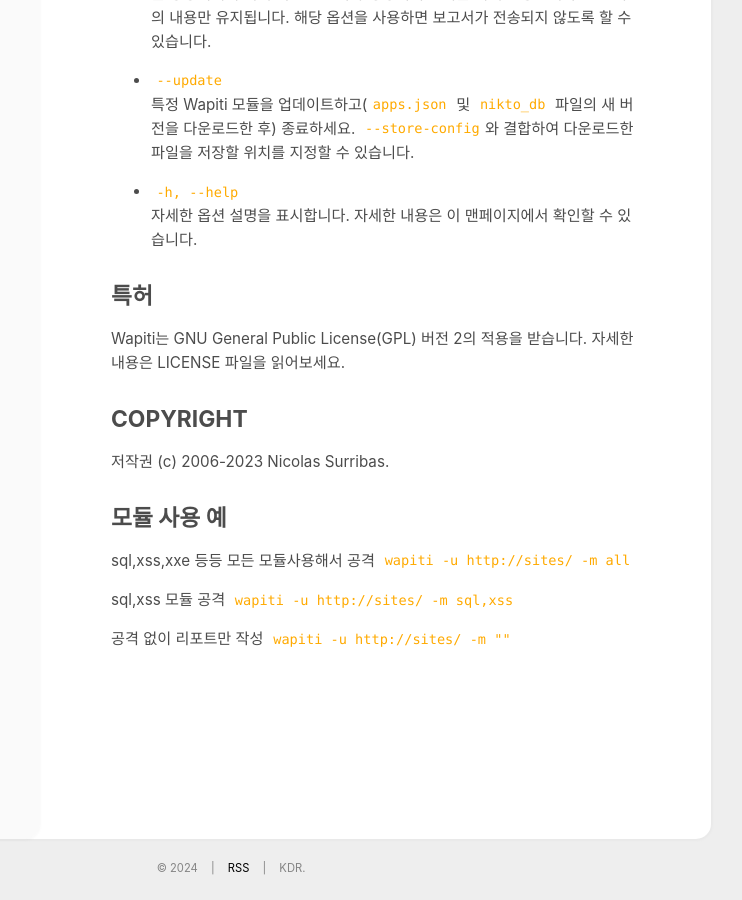
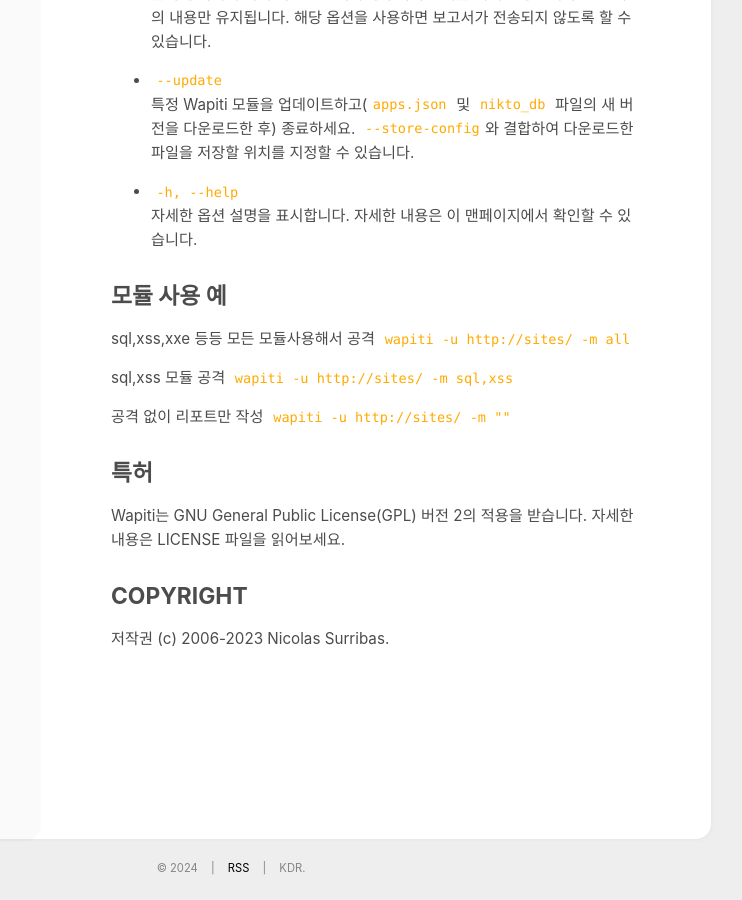
Before and after one commit to ghdudwkd4/ghdudwkd4.github.io, a Jekyll site: the page built from _posts/os/2024-01-15-Kali-Linux-wapiti.md, in a window 1280 px wide and 900 px high, scrolled down 11805 px. Shown: the whole window, without its empty margins (409-1151 px from the left). Built offline with Jekyll 4.4.1, drawn with Linux system fonts in a browser that asks for light colours; part of the change alters nothing that is shown.

```diff
--- a/_posts/os/2024-01-15-Kali-Linux-wapiti.md
+++ b/_posts/os/2024-01-15-Kali-Linux-wapiti.md
@@ -507,14 +507,6 @@ Wapiti는 공격 프로세스가 끝나면 보고서를 생성합니다. 다양
   * `-h, --help`
     자세한 옵션 설명을 표시합니다. 자세한 내용은 이 맨페이지에서 확인할 수 있습니다.
 
-## 특허
-
-Wapiti는 GNU General Public License(GPL) 버전 2의 적용을 받습니다. 자세한 내용은 LICENSE 파일을 읽어보세요.
-
-## COPYRIGHT
-
-저작권 (c) 2006-2023 Nicolas Surribas.
-
 
 ## 모듈 사용 예
 
@@ -526,3 +518,12 @@ sql,xss 모듈 공격
 
 공격 없이 리포트만 작성
 `wapiti -u http://sites/ -m ""`
+
+
+## 특허
+
+Wapiti는 GNU General Public License(GPL) 버전 2의 적용을 받습니다. 자세한 내용은 LICENSE 파일을 읽어보세요.
+
+## COPYRIGHT
+
+저작권 (c) 2006-2023 Nicolas Surribas.
```
